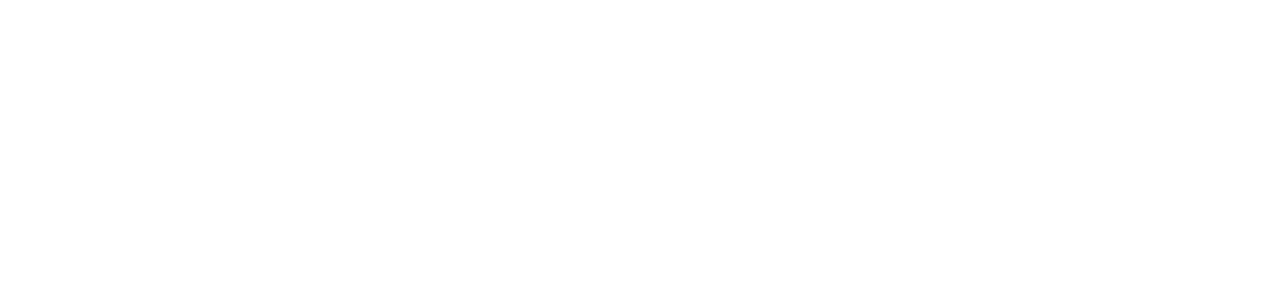
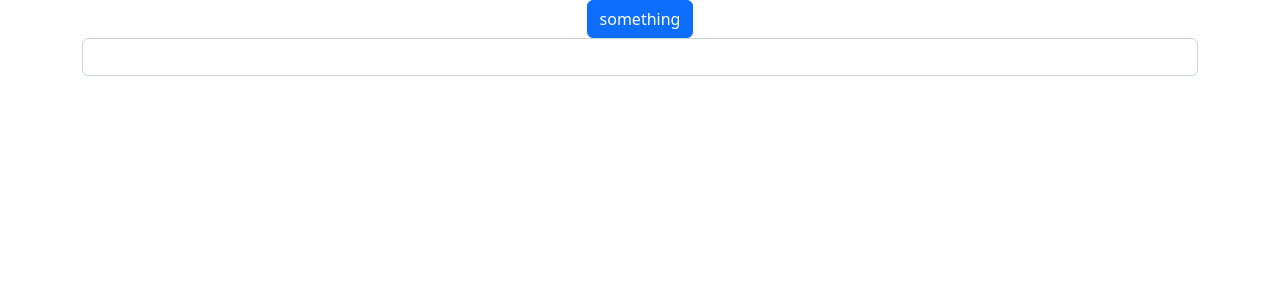
Before and after one commit to DorianGosse/OMDB-Search, a React (Create React App) app: page / in a window 1280 px wide. Shown: the top 300 px of the page. Built offline with nearby package versions, Linux system fonts and the light colour scheme.

Commit message:
WIP - initial impl Movie Search

```diff
--- a/src/App.js
+++ b/src/App.js
@@ -1,9 +1,10 @@
 import './App.css'
+import MovieSearch from './components/Search/MovieSearch'
 
 function App() {
   return (
     <div className="App">
-
+      <MovieSearch />
     </div>
   )
 }
--- a/src/components/Input/package.json
+++ b/src/components/Input/package.json
@@ -0,0 +1,3 @@
+{
+  "main": "Input.js"
+}
--- a/src/components/Search/MovieSearch.js
+++ b/src/components/Search/MovieSearch.js
@@ -0,0 +1,17 @@
+import React from 'react'
+import { Container, Row, Col } from 'react-bootstrap'
+import { Button } from '../Button'
+import { Input } from '../Input'
+
+import './MovieSearch.css'
+
+const MovieSearch = ({}) => {
+  return (
+    <Container>
+      <Button label='something' />
+      <Input />
+    </Container>
+  )
+}
+
+export default MovieSearch
```
Also changed, not shown: src/components/Search/MovieSearch.css (added), src/components/Search/MovieSearchView.js (deleted).
